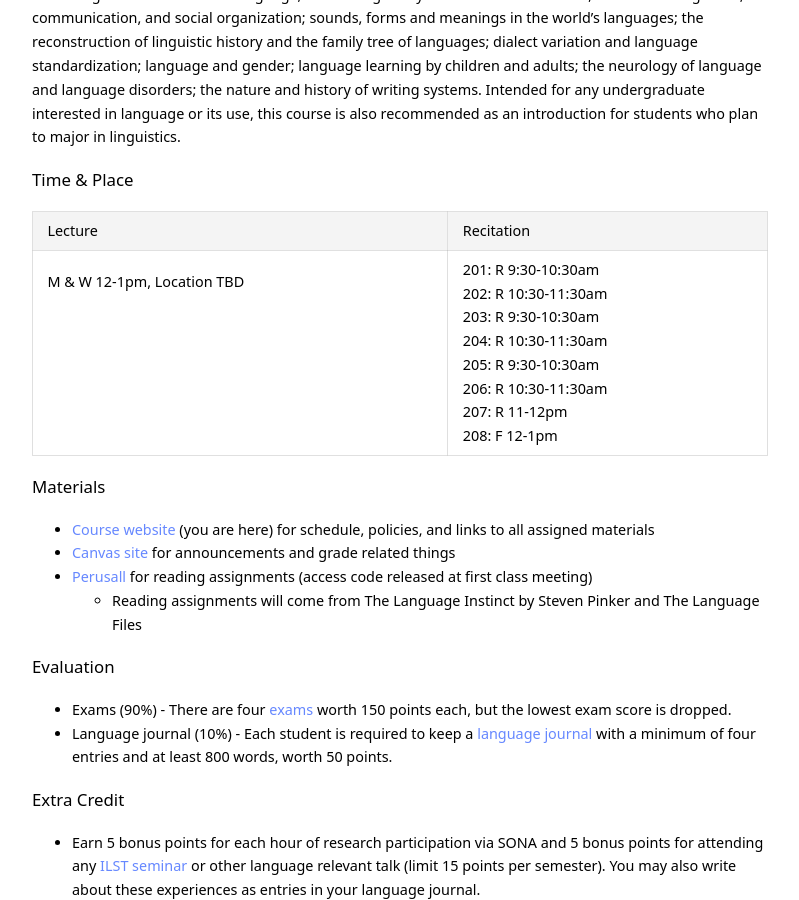
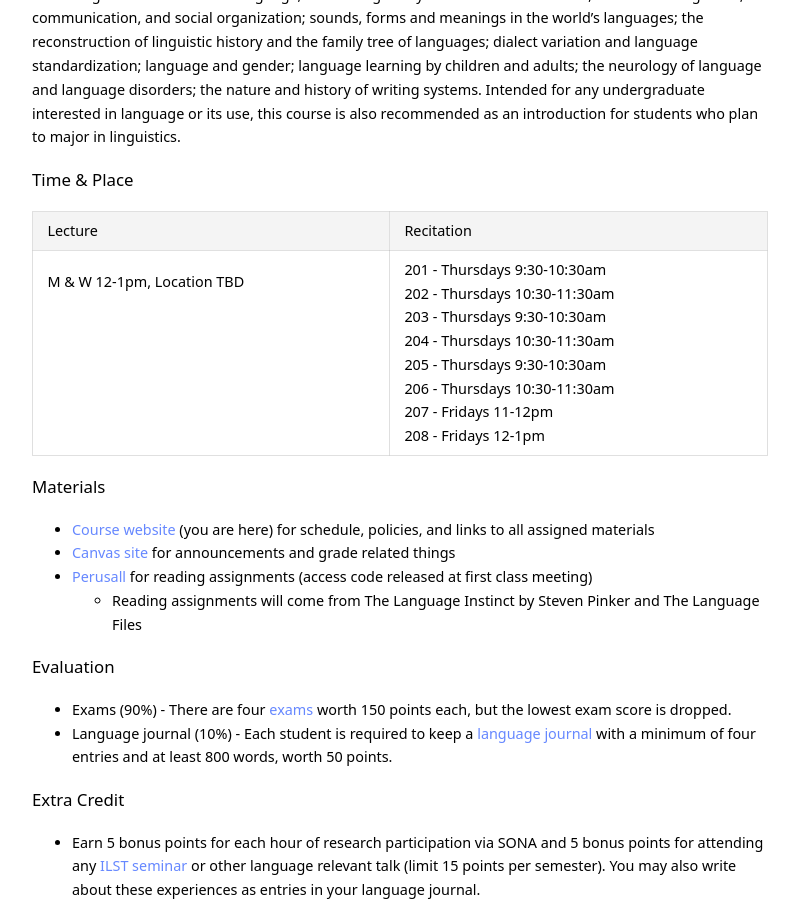
Before and after one commit to kschuler/ling001, a Jekyll site: the page built from index.md, in a window 1280 px wide and 900 px high, scrolled down 633 px. Shown: the whole window, without its empty margins (240-1039 px from the left). Built offline with Jekyll 4.4.1, drawn with Linux system fonts in a browser that asks for light colours.

Commit message:
Update index.md

```diff
--- a/index.md
+++ b/index.md
@@ -26,7 +26,7 @@ A general introduction to the nature, history and use of human language, speech
 
 Lecture | Recitation
 --- | ---
-M & W 12-1pm, Location TBD<br><br><br><br><br><br><br> | 201: R 9:30-10:30am<br>202: R 10:30-11:30am <br>203: R 9:30-10:30am<br>204: R 10:30-11:30am<br>205: R 9:30-10:30am<br>206: R 10:30-11:30am<br>207: R 11-12pm<br>208: F 12-1pm
+M & W 12-1pm, Location TBD<br><br><br><br><br><br><br> | 201 - Thursdays 9:30-10:30am<br>202 - Thursdays 10:30-11:30am <br>203 - Thursdays 9:30-10:30am<br>204 - Thursdays 10:30-11:30am<br>205 - Thursdays 9:30-10:30am<br>206 - Thursdays 10:30-11:30am<br>207 - Fridays 11-12pm<br>208 - Fridays 12-1pm
 
 ### Materials
 - [Course website](https://www.kathrynschuler.com/courses/ling001/) (you are here) for schedule, policies, and links to all assigned materials
```
